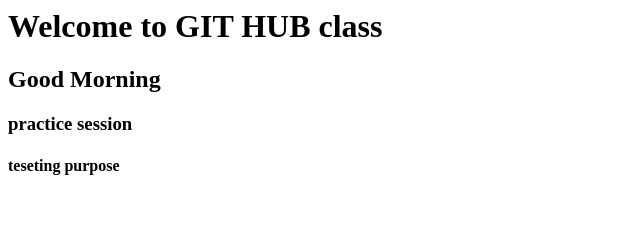
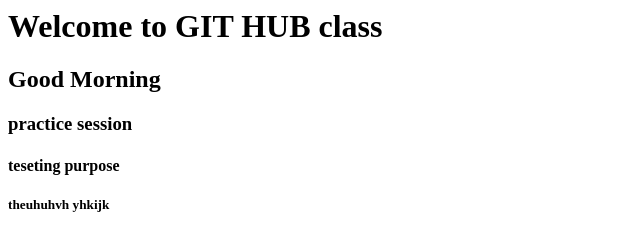
Before and after one commit to Eswaridevops/MYNEWREPO, a plain HTML site: page index.html in a window 1280 px wide. Shown: the whole page, without its empty margins (0-640 px from the left). Drawn offline with Linux system fonts and the light colour scheme.

Commit message:
Update index.html

```diff
--- a/index.html
+++ b/index.html
@@ -2,3 +2,4 @@
 <h2>Good Morning </h2>
 <h3>practice session</h3>
 <h4>teseting purpose</h4>
+<h5> theuhuhvh yhkijk </h5>
```
